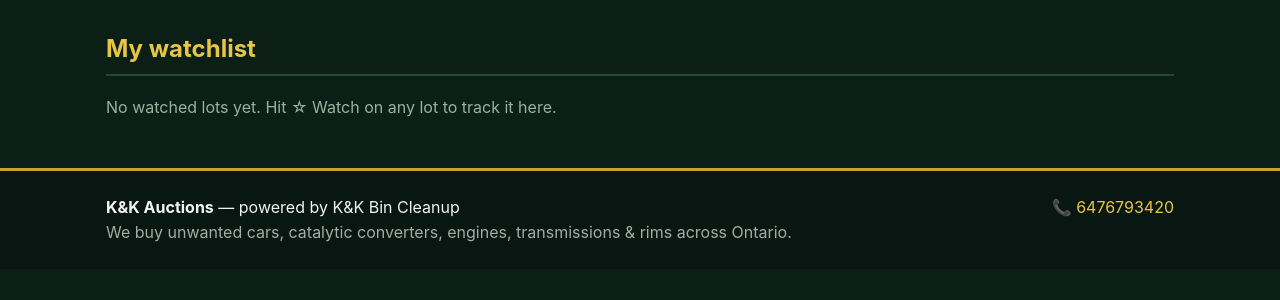
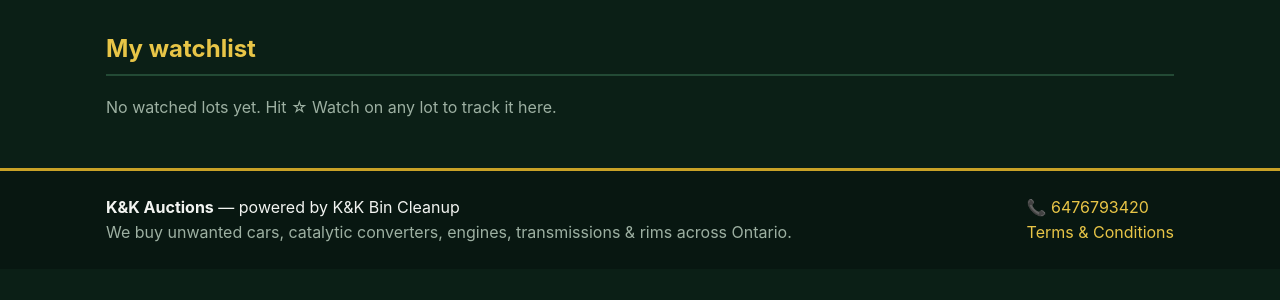
Before and after one commit to jamalkhudayar-glitch/kk-auctions, a Flask app: page /account in a window 1280 px wide. Shown: the part 310-610 px from the top of the page. Run offline with Flask 3, Linux system fonts and the light colour scheme; the visitor is signed in with stand-in values (Sample User, id 1); data comes from the database, SQL or seed files in the repository; data that the repository does not hold is empty.

Commit message:
Add Terms & Conditions page (adapted from Bryan's), buyer's premium per auction, terms agreement on registration

```diff
--- a/templates/base.html
+++ b/templates/base.html
@@ -51,7 +51,8 @@
       <span class="muted">We buy unwanted cars, catalytic converters, engines, transmissions &amp; rims across Ontario.</span>
     </div>
     <div class="footer-contact">
-      📞 <a href="tel:{{ business_phone }}">{{ business_phone }}</a>
+      📞 <a href="tel:{{ business_phone }}">{{ business_phone }}</a><br>
+      <a href="{{ url_for('terms') }}">Terms &amp; Conditions</a>
     </div>
   </div>
 </footer>
```
